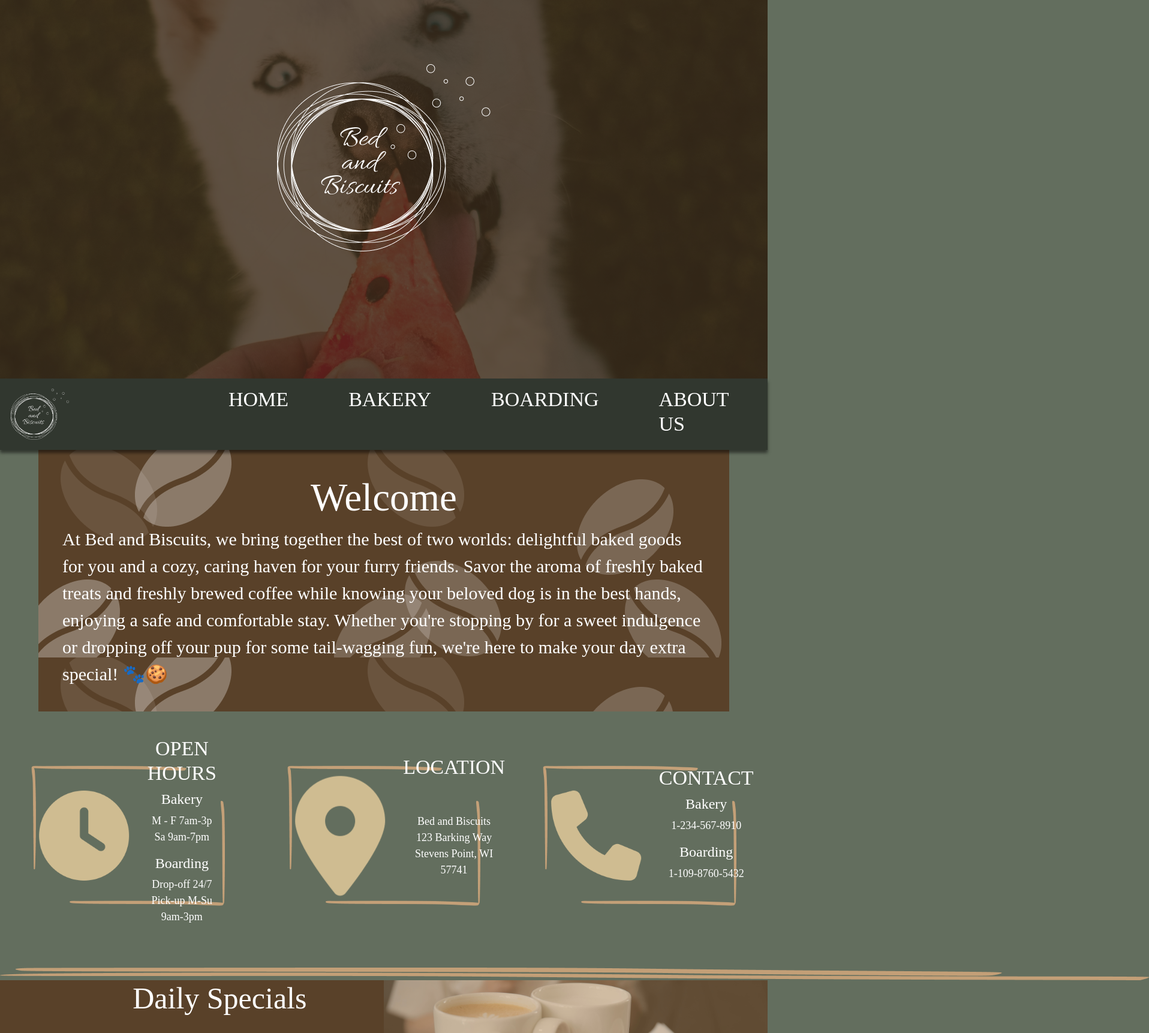
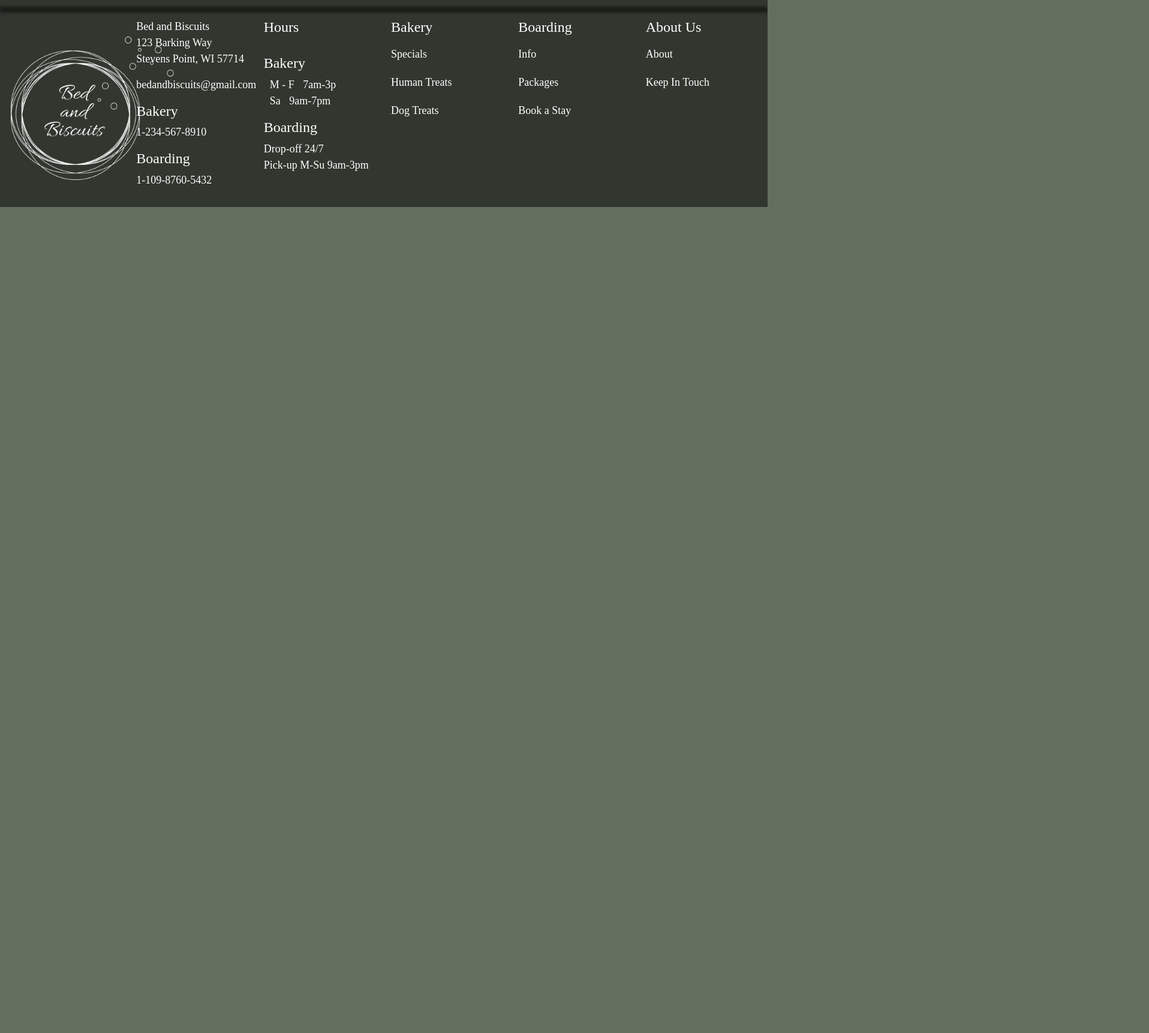
Before and after one commit to katiewiessfelt/bed-and-biscuits, a React (Vite) app: page / in a window 1280 px wide. Shown: the part 104-1826 px from the top of the page at 60% size, 1916 px wide, since content can reach past the window. After the commit the page ends 800 px from the top, so only its background shows below. Built offline with nearby package versions, Linux system fonts and the light colour scheme; a web font is replaced by a local one.

Commit message:
fix routing

```diff
--- a/src/components/App.jsx
+++ b/src/components/App.jsx
@@ -1,27 +1,28 @@
-import Header from './Header/Header'
-import Footer from './Footer/Footer'
-import Home from './Home/Home'
-import Hero from './Hero/Hero'
+import Header from "./Header/Header";
+import Footer from "./Footer/Footer";
+import Home from "./Home/Home";
+import Hero from "./Hero/Hero";
 import Bakery from "./Bakery/Bakery";
-// import Boarding from "./Boarding/Boarding";
+import Boarding from "./Boarding/Boarding";
 // import About from "./About/About";
 // import Members from "./Members/Members";
-import './App.css'
+import "./App.css";
 import { Routes, Route, useLocation } from "react-router-dom";
 import "bootstrap/dist/js/bootstrap.bundle.min.js";
 
 function App() {
   const location = useLocation();
-  const showHero = location.pathname === "/";
+  const rootPath = import.meta.env.VITE_ROOT_PATH
+  const showHero = location.pathname === `${rootPath}`;
   return (
-    <div>
+    <div className="mw-100" >
       {showHero && <Hero/>}
       <Header/>
       <Routes>
-        <Route path="/" element={<Home />} />
-        <Route path="/bakery" element={<Bakery />} />
+        <Route path={`${rootPath}`} element={<Home />} />
+        <Route path={`${rootPath}/bakery`} element={<Bakery />} />
         {/* <Route path="/menu" element={<Menu />} /> */}
-        {/* <Route path="/boarding" element={<Boarding />} /> */}
+        <Route path={`${rootPath}/boarding`} element={<Boarding />} />
         {/* <Route path="/about" element={<About />} /> */}
         {/* <Route path="/members" element={<Members />} /> */}
       </Routes>
--- a/src/components/Footer/Footer.jsx
+++ b/src/components/Footer/Footer.jsx
@@ -2,12 +2,13 @@
 import logo from "../../assets/Logo.png"
 
 function Footer() {
+  const rootPath = import.meta.env.VITE_ROOT_PATH
   return (
     <>
       <footer>
         <div className="row">
           <div className="col-2 logo-container">
-            <img id="logo" src={logo}/>
+            <a href={`${rootPath}`}><img id="logo" src={logo}/></a>
           </div>
           <div className="col-2">
             <p>
@@ -18,45 +19,45 @@
 
            <p><a href="mailto:bedandbiscuits@gmail.com">bedandbiscuits@gmail.com</a></p>
 
-            <h4>Bakery</h4>
+            <a href={`${rootPath}/bakery`}><h4>Bakery</h4></a>
             <p>1-234-567-8910</p>
-            <h4>Boarding</h4>
+            <a href={`${rootPath}/boarding`}><h4>Boarding</h4></a>
             <p>1-109-8760-5432</p>
           </div>
           <div className="col-2">
             <h4>Hours</h4><br/>
-            <h4>Bakery</h4>
+            <a href={`${rootPath}/bakery`}><h4>Bakery</h4></a>
             <p>
               <span>M - F</span><span> 7am-3p</span> <br/>
               <span>Sa</span><span> 9am-7pm</span>
             </p>
-            <h4>Boarding</h4>
+            <a href={`${rootPath}/boarding`}><h4>Boarding</h4></a>
             <p>
               Drop-off 24/7 <br/>
               Pick-up M-Su 9am-3pm
             </p>
           </div>
           <div className="col-2">
-            <a href="/bakery"><h4>Bakery</h4></a>
+            <a href={`${rootPath}/bakery`}><h4>Bakery</h4></a>
             <ul>
-              <li><a href="#">Specials</a></li>
-              <li><a href="#">Human Treats</a></li>
-              <li><a href="#">Dog Treats</a></li>
+              <li><a href={`${rootPath}/bakery#specials`}>Specials</a></li>
+              <li><a href={`${rootPath}/bakery#human-treats`}>Human Treats</a></li>
+              <li><a href={`${rootPath}/bakery#dog-treats`}>Dog Treats</a></li>
             </ul>
           </div>
           <div className="col-2">
-            <h4>Boarding</h4>
+          <a href={`${rootPath}/boarding`}><h4>Boarding</h4></a>
             <ul>
-              <li><a href="#">Packages</a></li>
-              <li><a href="#">Human Treats</a></li>
-              <li><a href="#">Book a Stay</a></li>
+              <li><a href={`${rootPath}/boarding#boarding-info`}>Info</a></li>
+              <li><a href={`${rootPath}/boarding#boarding-packages`}>Packages</a></li>
+              <li><a href={`${rootPath}/boarding#book-a-stay`}>Book a Stay</a></li>
             </ul>
           </div>
           <div className="col-2">
             <h4>About Us</h4>
             <ul>
-              <li><a href="#">About</a></li>
-              <li><a href="#">Keep In Touch</a></li>
+              <li><a href={`${rootPath}/about-us`}>About</a></li>
+              <li><a href={`${rootPath}/about-us#contact`}>Keep In Touch</a></li>
             </ul>
           </div>
         </div>
--- a/src/components/Header/Header.jsx
+++ b/src/components/Header/Header.jsx
@@ -1,36 +1,48 @@
 import "./Header.css";
-import logo from "../../assets/Logo.png"
+import logo from "../../assets/Logo.png";
 import { Link } from "react-router-dom";
+import { FontAwesomeIcon } from '@fortawesome/react-fontawesome';
+import { faBars } from '@fortawesome/free-solid-svg-icons';
 
 function Header() {
-
   return (
     <>
       <nav>
         <div className="row">
           <div className="col-3">
-            <Link to="/"><img id="logo" src={logo}/></Link>
+            <Link to={`${import.meta.env.VITE_ROOT_PATH}`}>
+              <img id="logo" src={logo} />
+            </Link>
           </div>
           <div className="col-9">
             <ul>
-            <li>
-                <Link to="/"><h3>Home</h3></Link>
+              <li>
+                <Link to={`${import.meta.env.VITE_ROOT_PATH}`}>
+                  <h3>Home</h3>
+                </Link>
               </li>
               <li>
-                <Link to="/bakery"><h3>Bakery</h3></Link>
+                <Link to={`${import.meta.env.VITE_ROOT_PATH}/bakery`}>
+                  <h3>Bakery</h3>
+                </Link>
               </li>
               <li>
-                <Link to="/boarding"><h3>Boarding</h3></Link>
+                <Link to={`${import.meta.env.VITE_ROOT_PATH}/boarding`}>
+                  <h3>Boarding</h3>
+                </Link>
               </li>
               <li>
-                <Link to="/about"><h3>About Us</h3></Link>
+                <Link to={`${import.meta.env.VITE_ROOT_PATH}/about`}>
+                  <h3>About Us</h3>
+                </Link>
               </li>
             </ul>
           </div>
         </div>
+        {/* <FontAwesomeIcon icon={faBars} size="2x" /> */}
       </nav>
     </>
-  )
+  );
 }
 
 export default Header;
```
